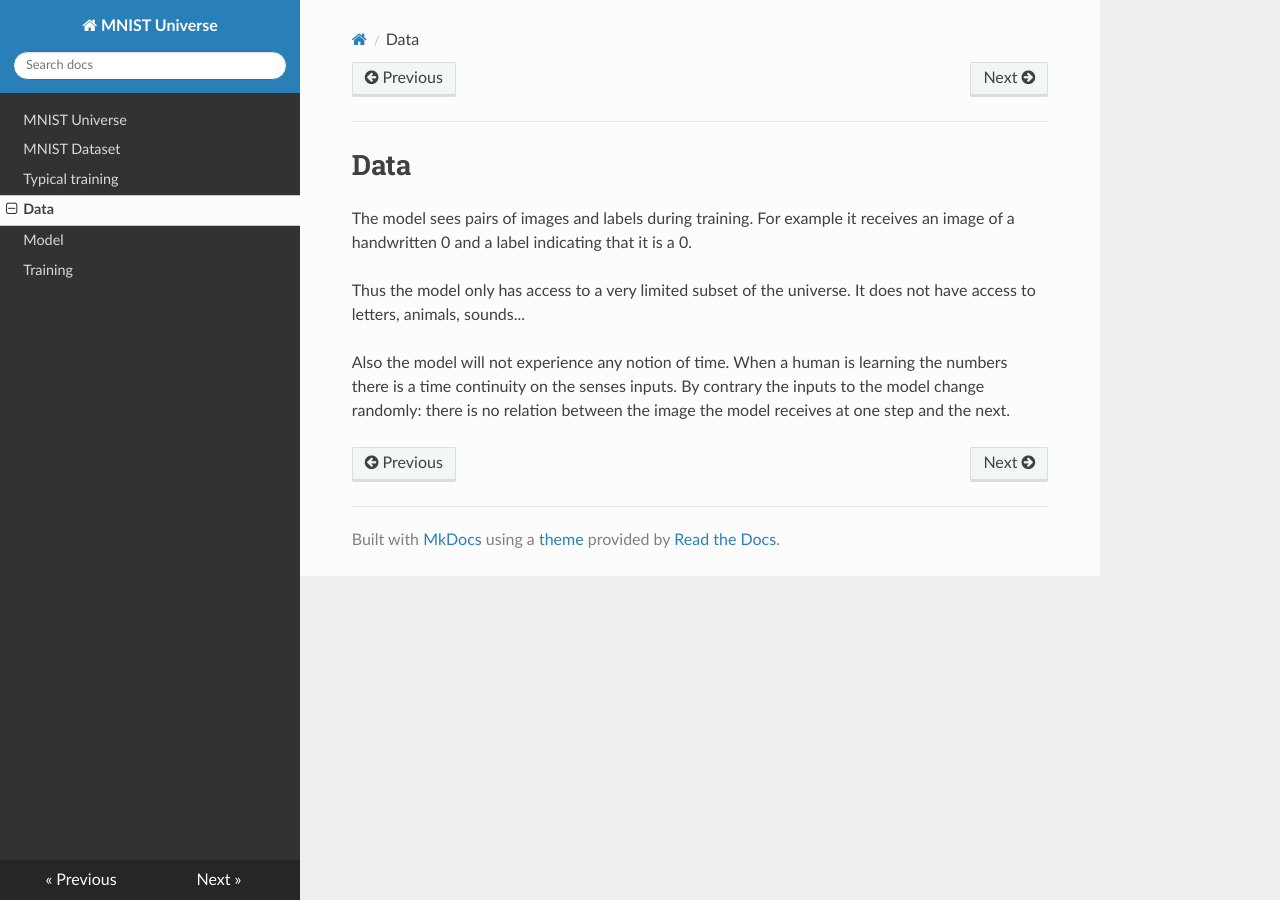
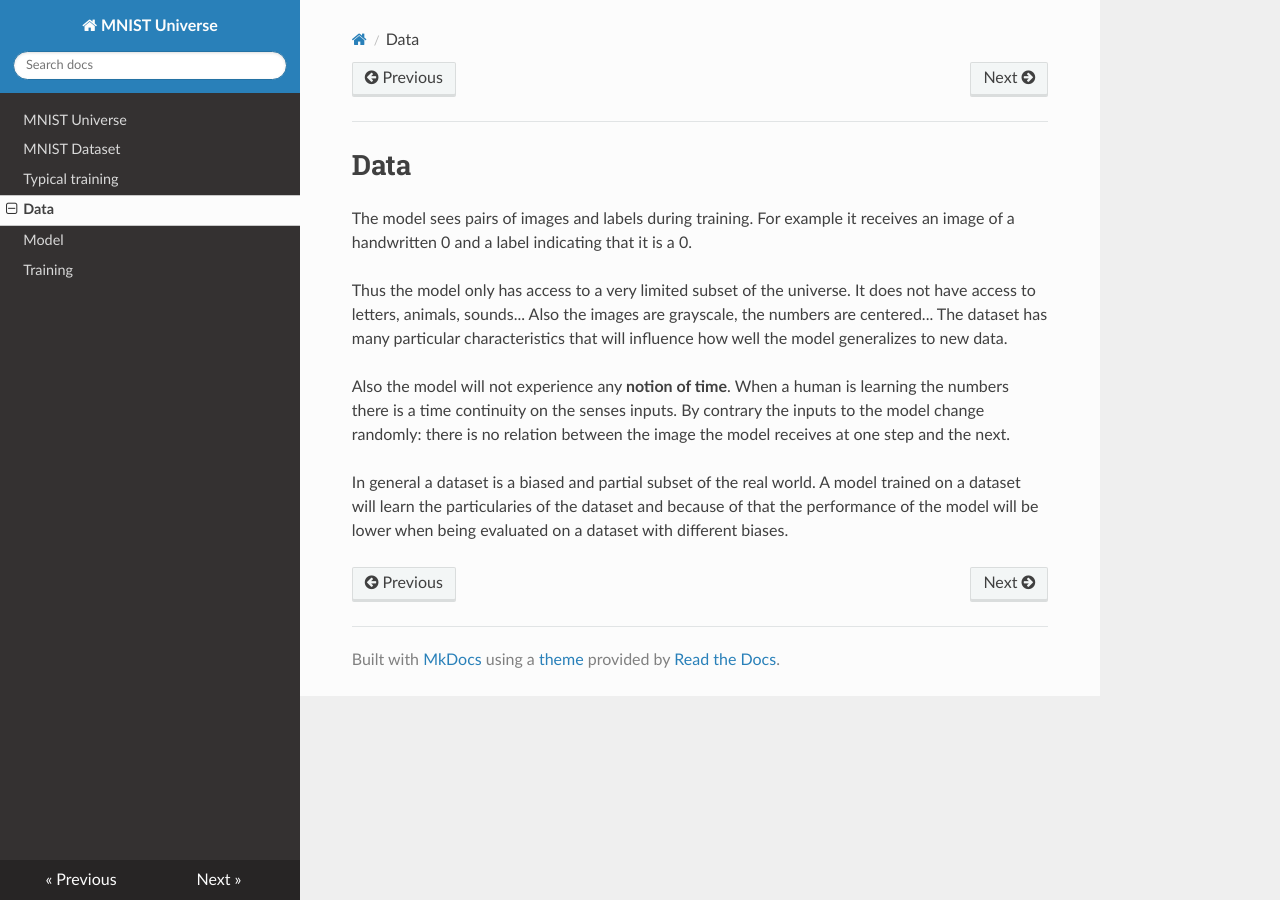
Before and after one commit to ironbar/mnist_universe, an MkDocs documentation site: the page built from docs/02_data.md, in a window 1280 px wide. Built offline with MkDocs 1.6.1, drawn with Linux system fonts in a browser that asks for light colours; nearby versions of some CDN libraries.

Commit message:
Update 02_data.md

```diff
--- a/docs/02_data.md
+++ b/docs/02_data.md
@@ -3,6 +3,10 @@
 The model sees pairs of images and labels during training. For example it receives an image of a handwritten 0 and a label indicating that it is a 0.
 
 Thus the model only has access to a very limited subset of the universe. It does not have access to letters, animals, sounds...
+Also the images are grayscale, the numbers are centered... The dataset has many particular characteristics that will influence how
+well the model generalizes to new data.
 
-Also the model will not experience any notion of time. When a human is learning the numbers there is a time continuity on the senses inputs.
+Also the model will not experience any **notion of time**. When a human is learning the numbers there is a time continuity on the senses inputs.
 By contrary the inputs to the model change randomly: there is no relation between the image the model receives at one step and the next.
+
+In general a dataset is a biased and partial subset of the real world. A model trained on a dataset will learn the particularies of the dataset and because of that the performance of the model will be lower when being evaluated on a dataset with different biases.
```
